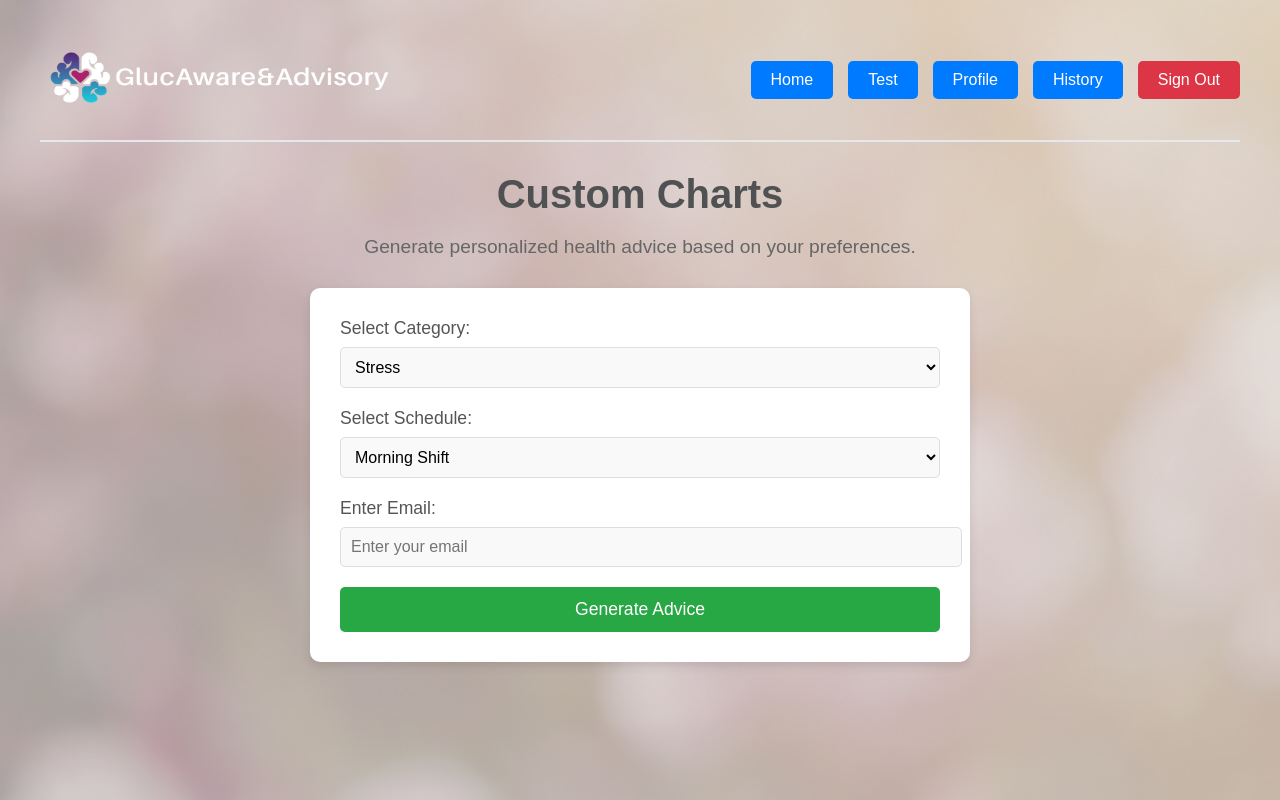
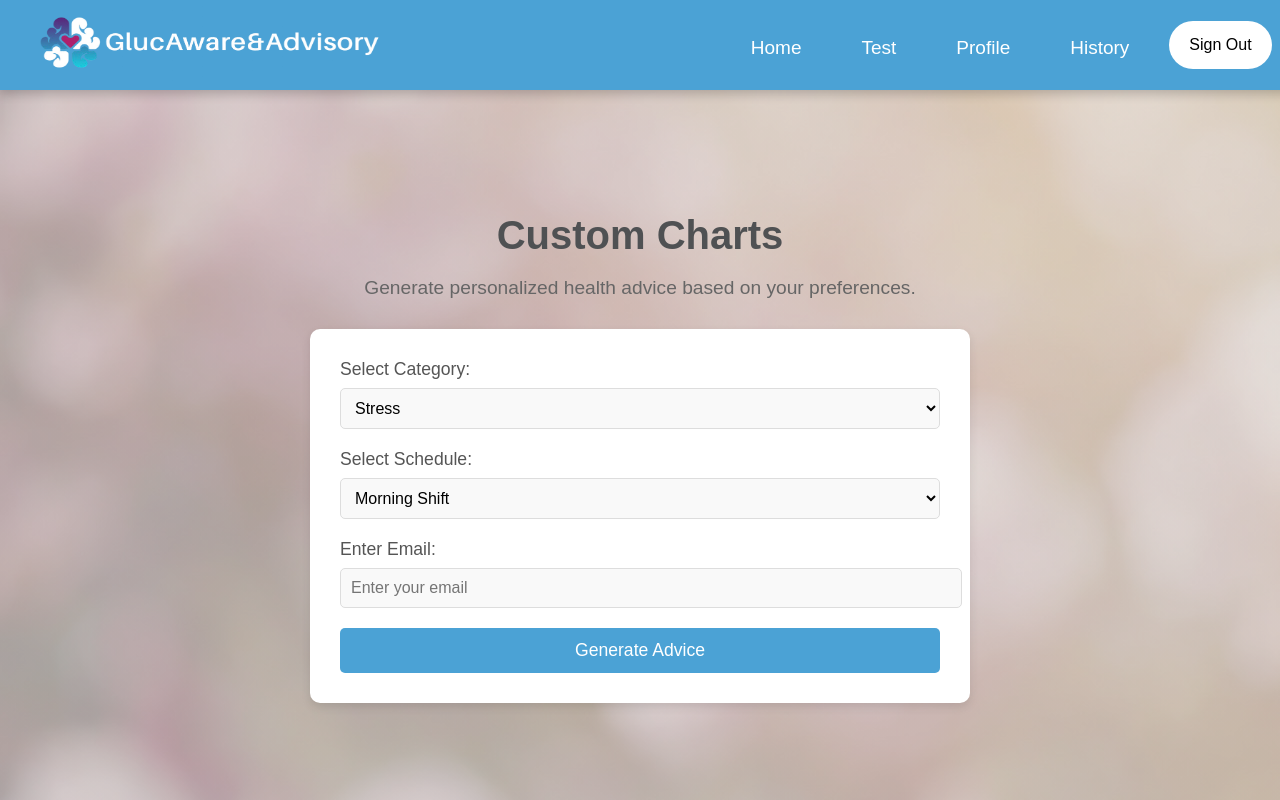
Before and after one commit to ImpactGLX323/UMAIHackathon-UNM, a Flask app: template src/backend/app/templates/chart.html in a window 1280 px wide. Run offline with Flask 3, Linux system fonts and the light colour scheme; the template is opened without the code that fills it, so the values that code supplies are empty.

Commit message:
Update chart.css match web design

```diff
--- a/src/backend/app/static/chart.css
+++ b/src/backend/app/static/chart.css
@@ -3,65 +3,93 @@ body {
     font-family: 'Raleway', sans-serif;
     background-color: #f4f7f6;
     background-image: linear-gradient(rgba(227, 226, 226, 0.65), rgba(227, 226, 226, 0.65)), url("/static/flower.jpeg");
+    box-sizing: border-box;
     margin: 0;
     padding: 0;
     color: #333;
 }
 
 .container {
-    max-width: 1200px;
-    margin: 0 auto;
-    padding: 20px;
+    display: flex;
+    position: relative;
+    flex-direction: column;
 }
 
 /* Header Styles */
-.header {
+.dashboard
+{
+    display: flex;
+    flex-direction: row;
+    justify-content: flex-end;
+    align-items: center;
+    margin-right: 3%;
+    gap: 20px;
+}
+
+.header
+{
+    height: 90px;
+    width: 100%;
+    background-color: rgb(75, 162, 213);
     display: flex;
     justify-content: space-between;
     align-items: center;
-    padding: 20px 0;
-    border-bottom: 2px solid #e6e9ec;
+    padding: 0 30px 0 30px;
+    font-size: 50px;
+    box-shadow: 0 4px 10px rgba(0, 0, 0, 0.2);
+    position: fixed;
+    z-index: 1000;
 }
 
-.logo {
-    width: 350px;
-    height: 80px;
+#logo
+{
+    display: grid;
+    align-items: left;
 }
 
-.dashboard {
-    display: flex;
-    gap: 15px;
+.button
+{
+    display: inline-block;
+    padding: 33px 20px;
+    color: rgb(255, 255, 255);
+    text-align: center;
+    text-decoration: none;
+    font-size: 19px;
+    border-top: 5px solid transparent;
 }
 
-.button {
-    text-decoration: none;
-    color: #fff;
-    background-color: #007bff;
-    padding: 10px 20px;
-    border-radius: 5px;
-    transition: background-color 0.3s ease;
+.button.active
+{
+    border-top: 5px solid white;
 }
 
-.button:hover {
-    background-color: #0056b3;
+.button:hover
+{
+    border-top: 5px solid white;
 }
 
-.log_btn {
+.log_btn
+{
+    display: inline-block;
+    padding: 15px 20px;
+    border-radius: 25px;
+    background-color: rgb(255, 255, 255);
+    font-size: medium;
+    text-align: center;
     text-decoration: none;
-    color: #fff;
-    background-color: #dc3545;
-    padding: 10px 20px;
-    border-radius: 5px;
-    transition: background-color 0.3s ease;
+    color: rgb(0, 0, 0);
+    transition: 0.5s;
 }
 
-.log_btn:hover {
-    background-color: #c82333;
+.log_btn:hover
+{
+    background-color: rgb(227, 227, 227);
 }
+
 
 /* Main Content Styles */
 .main-content {
-    margin-top: 30px;
+    padding-top: calc(90px + 6rem);
     text-align: center;
 }
 
@@ -121,7 +149,7 @@ h1 {
     padding: 12px;
     font-size: 1.1rem;
     color: #fff;
-    background-color: #28a745;
+    background-color: rgb(75, 162, 213);
     border: none;
     border-radius: 5px;
     cursor: pointer;
@@ -129,7 +157,7 @@ h1 {
 }
 
 .submit_btn:hover {
-    background-color: #218838;
+    background-color: rgb(65, 142, 193);
 }
 
 /* Advice Display Styles */
```
